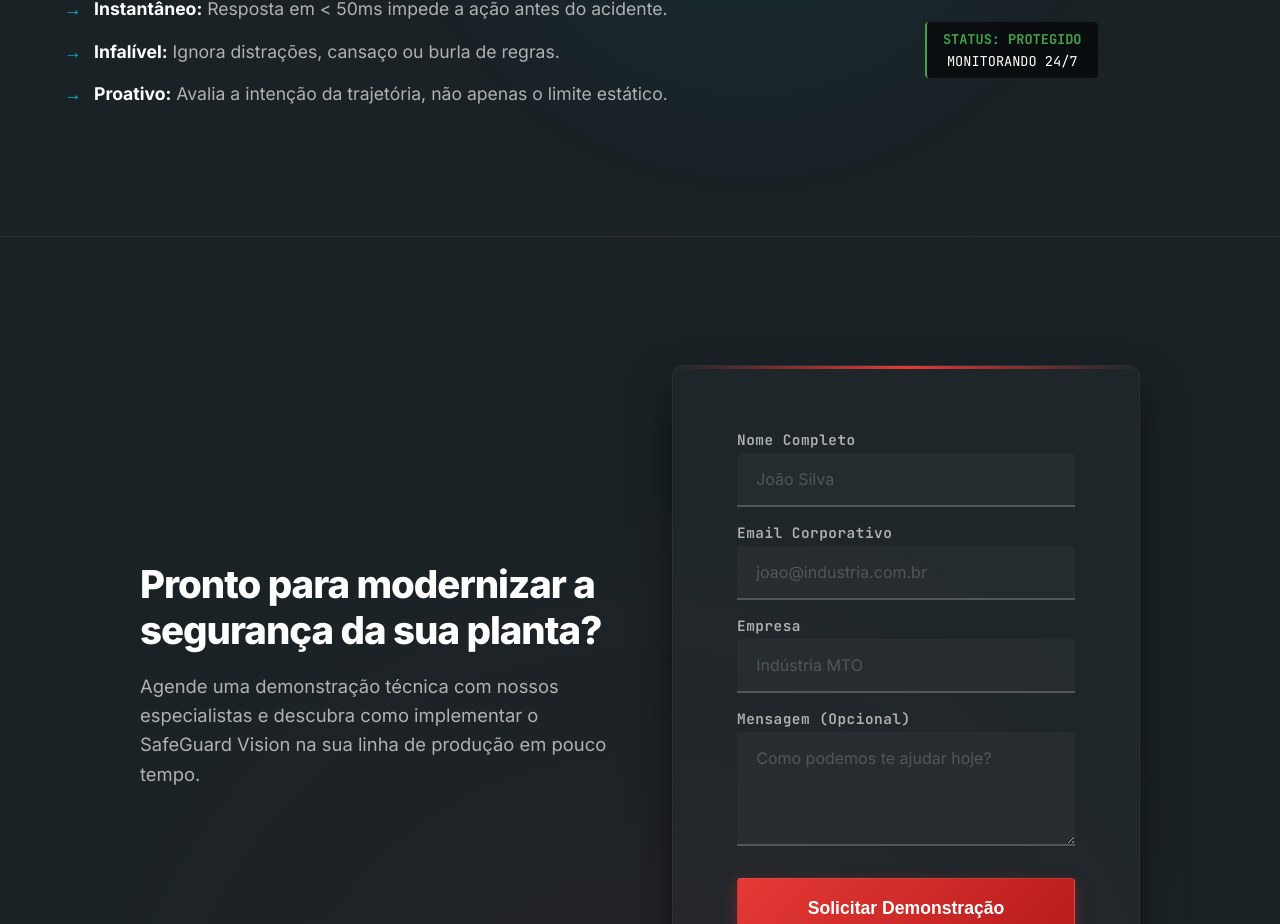
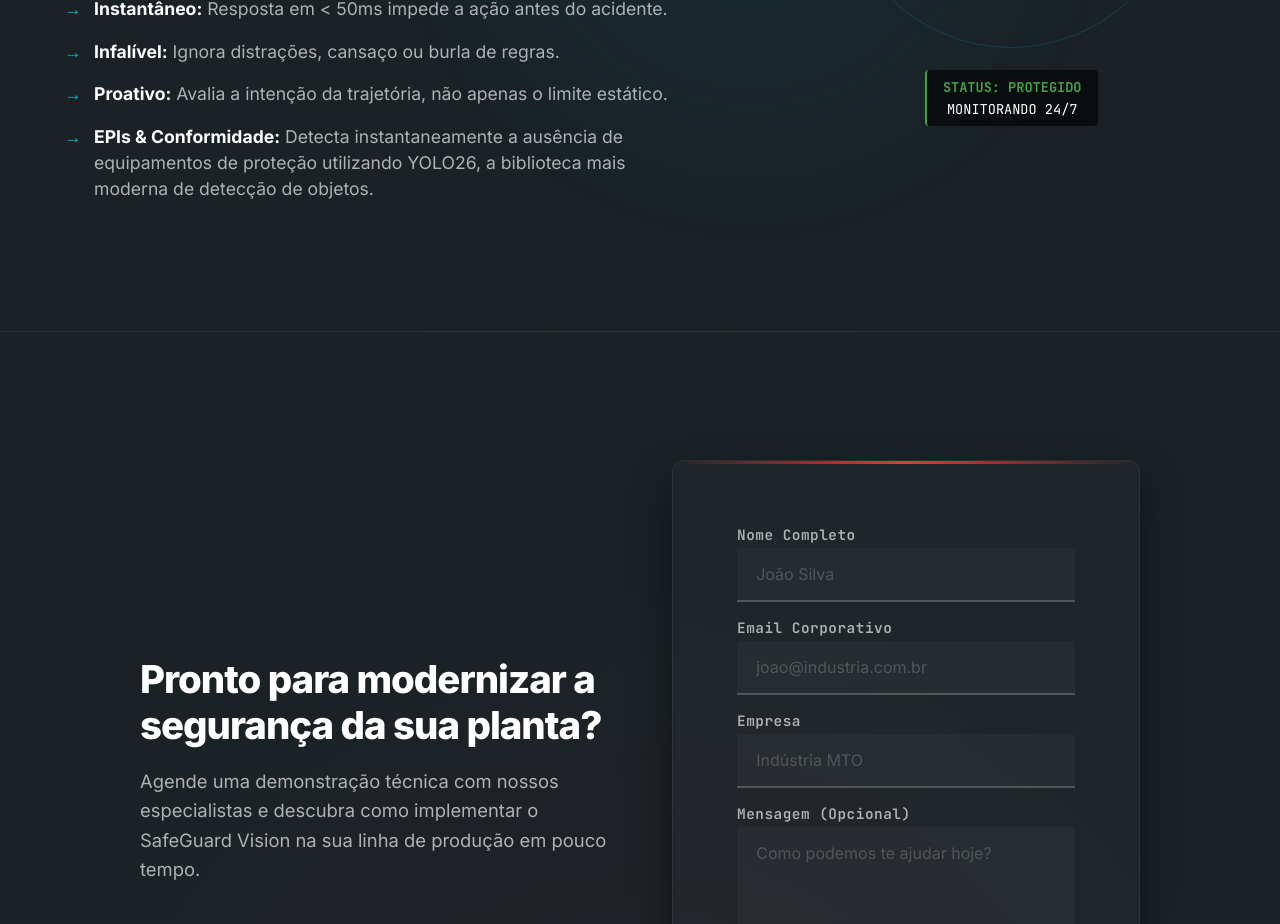
Before and after one commit to lucianofr/SafeGuard_Vision, a Next.js app: page / in a window 1280 px wide. Shown: the part 3460-4384 px from the top of the page. Built offline with nearby package versions, Linux system fonts and the light colour scheme.

Commit message:
feat: add PPE detection with YOLO26 info to landing page

```diff
--- a/components/HSEImpactSection.tsx
+++ b/components/HSEImpactSection.tsx
@@ -28,6 +28,9 @@ export default function HSEImpactSection() {
             <li>
               <strong>Proativo:</strong> Avalia a intenção da trajetória, não apenas o limite estático.
             </li>
+            <li>
+              <strong>EPIs & Conformidade:</strong> Detecta instantaneamente a ausência de equipamentos de proteção utilizando YOLO26, a biblioteca mais moderna de detecção de objetos.
+            </li>
           </ul>
         </div>
 
```
